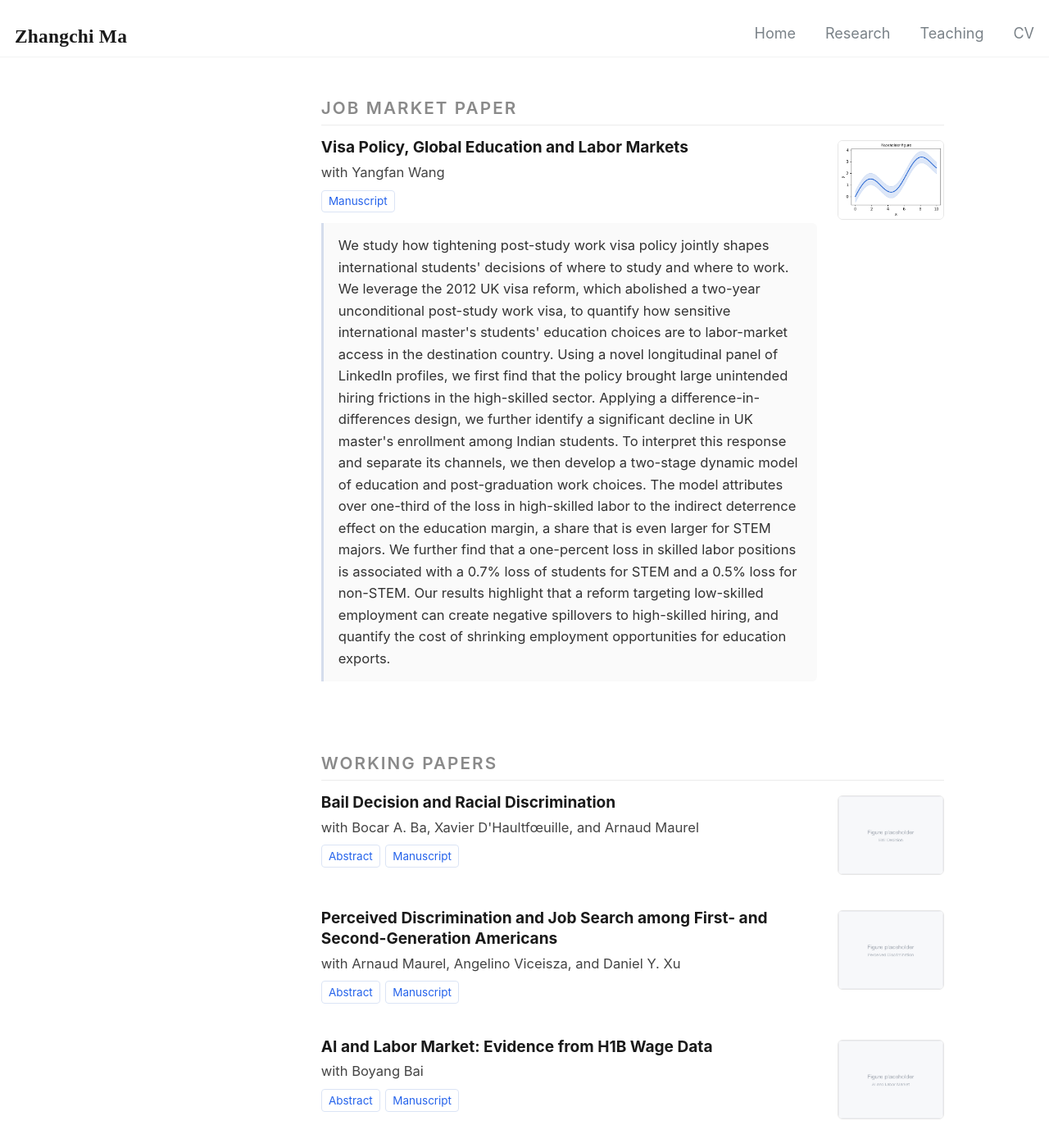
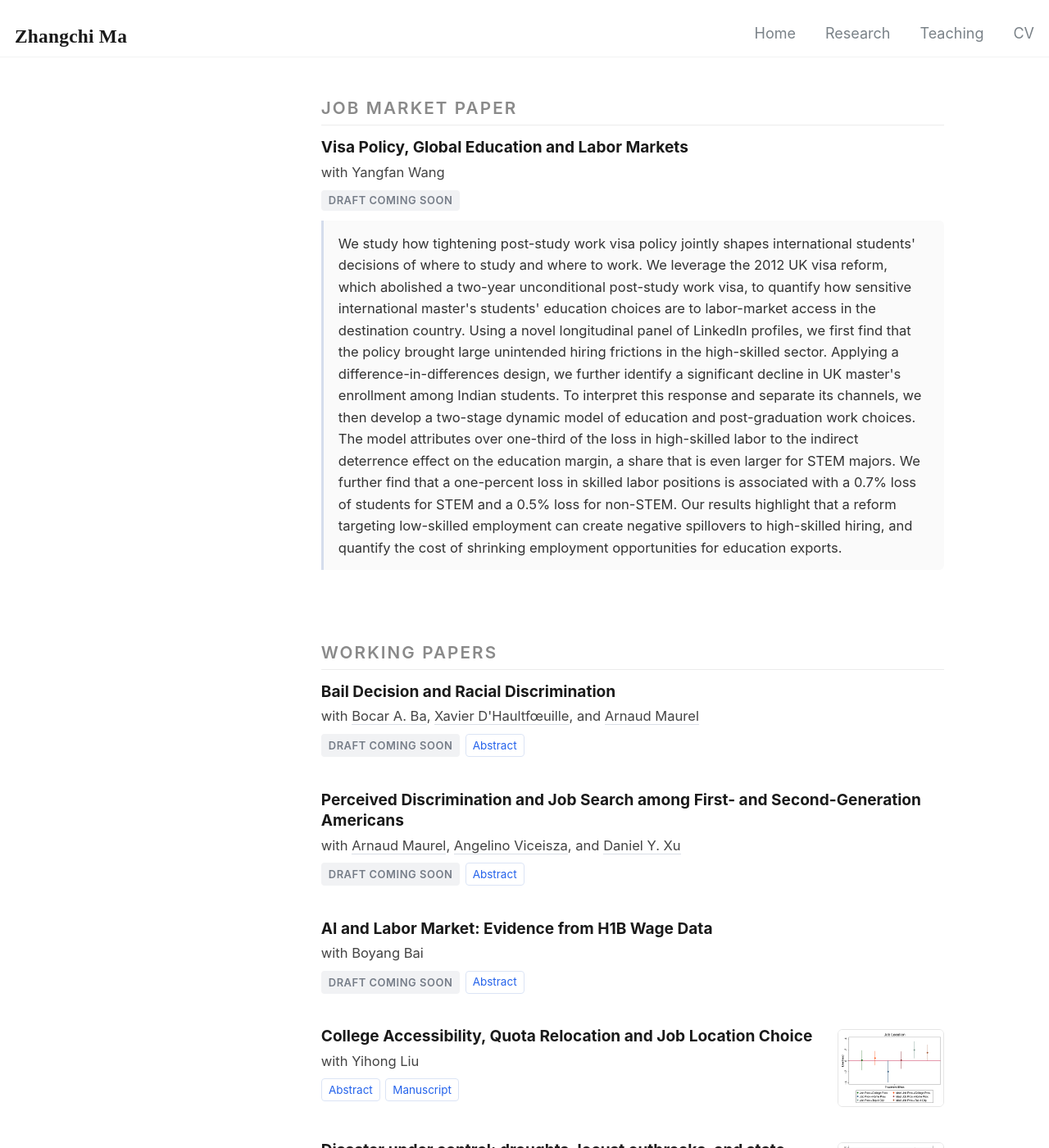
Before and after one commit to henrymzc/henrymzc.github.io, a Jekyll site: the page built from _pages/research.html, in a window 1280 px wide and 1400 px high. Shown: the whole window at 82% size. Built offline with Jekyll 4.4.1, drawn with Linux system fonts in a browser that asks for light colours; some of the changed text lies outside the part shown.

Commit message:
Research: draft status pills, coauthor links, real figures
- Hide the Manuscript buttons for the JMP, Bail Decision, Perceived
  Discrimination and AI and Labor Market behind HTML comments, and mark
  each with a gray "Draft Coming Soon" pill ahead of the Abstract button;
  comment out their thumbnails as well
- Link coauthor names to their homepages (Ba, D'Haultfoeuille, Maurel,
  Viceisza, Xu, Hao), styled to stay quiet until hover
- Replace the College Accessibility and Disaster under Control
  placeholders with the real figures

Co-Authored-By: Claude Opus 5 <noreply@anthropic.com>

```diff
--- a/_pages/research.html
+++ b/_pages/research.html
@@ -51,6 +51,12 @@ author_profile: false
     font-weight: 650; font-size: 1.06rem; line-height: 1.35; color: #1a1a1a; margin: 0 0 0.25rem;
   }
   .paper .authors { color: #444; font-size: 0.92rem; margin: 0 0 0.15rem; }
+  .paper .authors a {
+    color: inherit; text-decoration: none;
+    border-bottom: 1px solid #d9dee6;
+    transition: color .15s ease, border-color .15s ease;
+  }
+  .paper .authors a:hover { color: #2563eb; border-bottom-color: #9dbcf5; }
   .paper .authors .me { font-weight: 600; }
   .paper .venue  { color: #666; font-style: italic; font-size: 0.95rem; margin: 0.15rem 0 0; }
 
@@ -86,6 +92,16 @@ author_profile: false
   }
   .links a:hover, .abstract-toggle:hover { background: #f0f5ff; }
 
+  /* Status pill for papers whose draft is not circulating yet. Deliberately
+     borderless and gray so it never reads as a clickable button. */
+  .draft-soon {
+    display: inline-flex; align-items: center;
+    font-size: 0.72rem; font-weight: 600; letter-spacing: 0.04em;
+    text-transform: uppercase; white-space: nowrap;
+    padding: 0.14rem 0.5rem; border-radius: 4px;
+    background: #f1f2f4; color: #767d88;
+  }
+
   .abstract {
     display: none; margin-top: 0.7rem; padding: 0.8rem 1rem;
     background: #fafafa; border-left: 3px solid #d5ddec; border-radius: 0 6px 6px 0;
@@ -113,19 +129,24 @@ author_profile: false
       </div>
       -->
       <div class="links">
+        <span class="draft-soon">Draft Coming Soon</span>
+        <!--
         <a href="https://www.dropbox.com/scl/fi/34kf0eju4wo2mkulo9384/MW_Visa.pdf?rlkey=5ih9gvfnyb7hz9bmugti8flc0&st=7h97flgf&dl=0"
          target="_blank"
          rel="noopener noreferrer">
          Manuscript
         </a>
+        -->
       </div>
       <p class="abstract open">
         We study how tightening post-study work visa policy jointly shapes international students' decisions of where to study and where to work. We leverage the 2012 UK visa reform, which abolished a two-year unconditional post-study work visa, to quantify how sensitive international master's students' education choices are to labor-market access in the destination country. Using a novel longitudinal panel of LinkedIn profiles, we first find that the policy brought large unintended hiring frictions in the high-skilled sector. Applying a difference-in-differences design, we further identify a significant decline in UK master's enrollment among Indian students. To interpret this response and separate its channels, we then develop a two-stage dynamic model of education and post-graduation work choices. The model attributes over one-third of the loss in high-skilled labor to the indirect deterrence effect on the education margin, a share that is even larger for STEM majors. We further find that a one-percent loss in skilled labor positions is associated with a 0.7% loss of students for STEM and a 0.5% loss for non-STEM. Our results highlight that a reform targeting low-skilled employment can create negative spillovers to high-skilled hiring, and quantify the cost of shrinking employment opportunities for education exports.
       </p>
     </div>
+    <!--
     <div class="paper-fig">
       <img src="/files/fig_jmp.png" alt="Key figure from the job market paper">
     </div>
+    -->
    </div>
   </article>
 
@@ -136,7 +157,7 @@ author_profile: false
    <div class="paper-row">
     <div class="paper-main">
       <p class="title">Bail Decision and Racial Discrimination</p>
-      <p class="authors">with Bocar A. Ba, Xavier D'Haultfœuille, and Arnaud Maurel</p>
+      <p class="authors">with <a href="https://sites.google.com/view/bocarba/" target="_blank" rel="noopener noreferrer">Bocar A. Ba</a>, <a href="https://faculty.crest.fr/xdhaultfoeuille/" target="_blank" rel="noopener noreferrer">Xavier D'Haultfœuille</a>, and <a href="https://www.amaurel.net/" target="_blank" rel="noopener noreferrer">Arnaud Maurel</a></p>
       <!--
       <div class="tags">
         <span class="tag discrimination">Discrimination</span>
@@ -144,18 +165,23 @@ author_profile: false
       </div>
       -->
       <div class="links">
+        <span class="draft-soon">Draft Coming Soon</span>
         <button class="abstract-toggle" onclick="toggleAbs(this)">Abstract</button>
+        <!--
         <a href="https://www.dropbox.com/scl/fi/8gnh8gecxp4vk8k5j26fm/BDMM_Judge.pdf?rlkey=dob165r84g6z7jyof6ya1eq75&amp;st=iupywz7i&amp;dl=0"
          target="_blank"
          rel="noopener noreferrer">
          Manuscript
         </a>
+        -->
       </div>
       <p class="abstract">This paper investigates the determinants of bail decisions. We focus on the determinants of bail amounts set by the judges, a dimension that has not received much attention in the literature. To do so, we specify a structural model of the optimal bail amount, in which judges set the bail amount that minimizes the welfare cost of releasing the defendant. Our model allows for multiple dimensions of defendant-level unobserved heterogeneity, some being private information to the defendant and some being observed by the judge but not by econometricians. We establish constructive identification of the model parameters, including the welfare weights assigned by the judges to different groups of defendants, and derive a simple estimation procedure. We estimate our model using data from Chicago, focusing on whether the observed bail amounts are consistent with racial bias.</p>
     </div>
+    <!--
     <div class="paper-fig">
       <img src="/files/fig_bail.png" alt="Figure placeholder for Bail Decision and Racial Discrimination">
     </div>
+    -->
    </div>
   </article>
 
@@ -163,7 +189,7 @@ author_profile: false
    <div class="paper-row">
     <div class="paper-main">
       <p class="title">Perceived Discrimination and Job Search among First- and Second-Generation Americans</p>
-      <p class="authors">with Arnaud Maurel, Angelino Viceisza, and Daniel Y. Xu</p>
+      <p class="authors">with <a href="https://www.amaurel.net/" target="_blank" rel="noopener noreferrer">Arnaud Maurel</a>, <a href="https://www.angelinoviceisza.com/" target="_blank" rel="noopener noreferrer">Angelino Viceisza</a>, and <a href="https://www.danielyixu.com/" target="_blank" rel="noopener noreferrer">Daniel Y. Xu</a></p>
       <!--
       <div class="tags">
         <span class="tag immigration">Immigration</span>
@@ -172,18 +198,23 @@ author_profile: false
       </div>
       -->
       <div class="links">
+        <span class="draft-soon">Draft Coming Soon</span>
         <button class="abstract-toggle" onclick="toggleAbs(this)">Abstract</button>
+        <!--
         <a href="https://www.dropbox.com/scl/fi/tejocmw9ixcp5glx2eqhc/MMVX_Immigrant_Belief.pdf?rlkey=0826att3kiu51nypee73giuf9&amp;st=810we88h&amp;dl=0"
          target="_blank"
          rel="noopener noreferrer">
          Manuscript
         </a>
+        -->
       </div>
       <p class="abstract">This paper investigates the relationship between perceived discrimination and job search behavior among first- and second-generation Americans. We elicit beliefs regarding two distinct domains of discrimination: the "current workplace" and the "job search process". We also conduct an information intervention experiment to see if light-touch population-level information would shift idiosyncratic beliefs and job search behavior. We first document that immigrants perceive substantial disparities between themselves and a counterfactual native in both domains. In addition, immigrants overestimate the native–immigrant earnings gap in their occupation. Providing population-level earnings statistics successfully shifts posterior beliefs and reduces over-pessimism among treated participants in both domains. In a five-month follow-up, we find that higher perceived discrimination in both domains predicts increased search probabilities and efforts. Using initial population belief errors and treatment assignment as instruments, we find that a one-standard-deviation increase in perceived discrimination raises the probability of preparatory job search by 33.5 percentage points. These results suggest that immigrants respond to perceived unfairness in their current work or in the job search process by intensifying their search effort, rather than becoming discouraged. Furthermore, providing accurate market information might decrease search intensity.</p>
     </div>
+    <!--
     <div class="paper-fig">
       <img src="/files/fig_immigrant.png" alt="Figure placeholder for Perceived Discrimination and Job Search">
     </div>
+    -->
    </div>
   </article>
 
@@ -200,18 +231,23 @@ author_profile: false
       </div>
       -->
       <div class="links">
+        <span class="draft-soon">Draft Coming Soon</span>
         <button class="abstract-toggle" onclick="toggleAbs(this)">Abstract</button>
+        <!--
         <a href="https://www.dropbox.com/scl/fi/uqi923dfv5gfnaca3rd4x/BM_AI_H1B.pdf?rlkey=84kl78kgtkv58ip304op8xcgt&amp;st=aq2upird&amp;dl=0"
          target="_blank"
          rel="noopener noreferrer">
          Manuscript
         </a>
+        -->
       </div>
       <p class="abstract">Abstract coming soon.</p>
     </div>
+    <!--
     <div class="paper-fig">
       <img src="/files/fig_ai_h1b.png" alt="Figure placeholder for AI and Labor Market">
     </div>
+    -->
    </div>
   </article>
 
@@ -236,7 +272,7 @@ author_profile: false
       <p class="abstract">Access to higher education significantly influences social equality and intergenerational mobility, which is directly governed by the regional college admission quota system in China. The Chinese government initiated the "Cooperative Plan of College Enrollment in the Mid-western Province" (CPCE) in 2008, mandating some colleges in provinces with rich education resources to allocate admission quotas to Mid-western provinces. Using the Difference-in-Difference strategy, we find that while the policy led to lower entrance test scores for students from recipient provinces, these individuals did not exhibit inferior academic performance compared to their counterparts enrolled before the policy. Moreover, the policy induced students with stronger desire to work in metropolitan labor markets post-graduation to enroll in colleges located in eastern provinces, resulting in more Mid-western students working in China's top-four cities.</p>
     </div>
     <div class="paper-fig">
-      <img src="/files/fig_college.png" alt="Figure placeholder for College Accessibility and Quota Relocation">
+      <img src="/files/fig_college.png" alt="Treatment effects on job location choice">
     </div>
    </div>
   </article>
@@ -245,7 +281,7 @@ author_profile: false
    <div class="paper-row">
     <div class="paper-main">
       <p class="title">Disaster under control: droughts, locust outbreaks, and state capacity in premodern China, 1644-1911</p>
-      <p class="authors"> with Yu Hao</p>
+      <p class="authors"> with <a href="https://econ.pku.edu.cn/english/faculty/fulltimefaculty/dsfdscgghhj_20211027164618909168/50107jjxy357936.htm" target="_blank" rel="noopener noreferrer">Yu Hao</a></p>
       <p class="venue">Undergraduate Thesis, 2019</p>
       <!--
       <div class="tags">
@@ -265,7 +301,7 @@ author_profile: false
       <p class="abstract">Locust outbreaks, which are normally caused by drought, pose a major threat to agrarian societies. Nonetheless, state intervention could effectively mitigate the impacts of droughts on locusts by coordinating and enforcing antilocust actions. Based on a provincial panel dataset for Qing China (1644-1911), we find locust outbreaks to be positively related to droughts in current and previous years. A within-province centralization reform imposed in the 1720s mitigated the impacts of drought on locust outbreaks in current and previous years. A further investigation shows that the mitigation effect is nonmonotonic with the degree of centralization, suggesting that both central coordination and local information were important. In addition, the reform enhanced bureaucratic control over local officials in times of crisis, leading to more effective locust control.</p>
     </div>
     <div class="paper-fig">
-      <img src="/files/fig_locust.png" alt="Figure placeholder for Disaster under Control">
+      <img src="/files/fig_locust.png" alt="Drought and locust outbreak series, Qing China">
     </div>
    </div>
   </article>
```
Also changed, not shown: files/fig_college.png, files/fig_locust.png.
